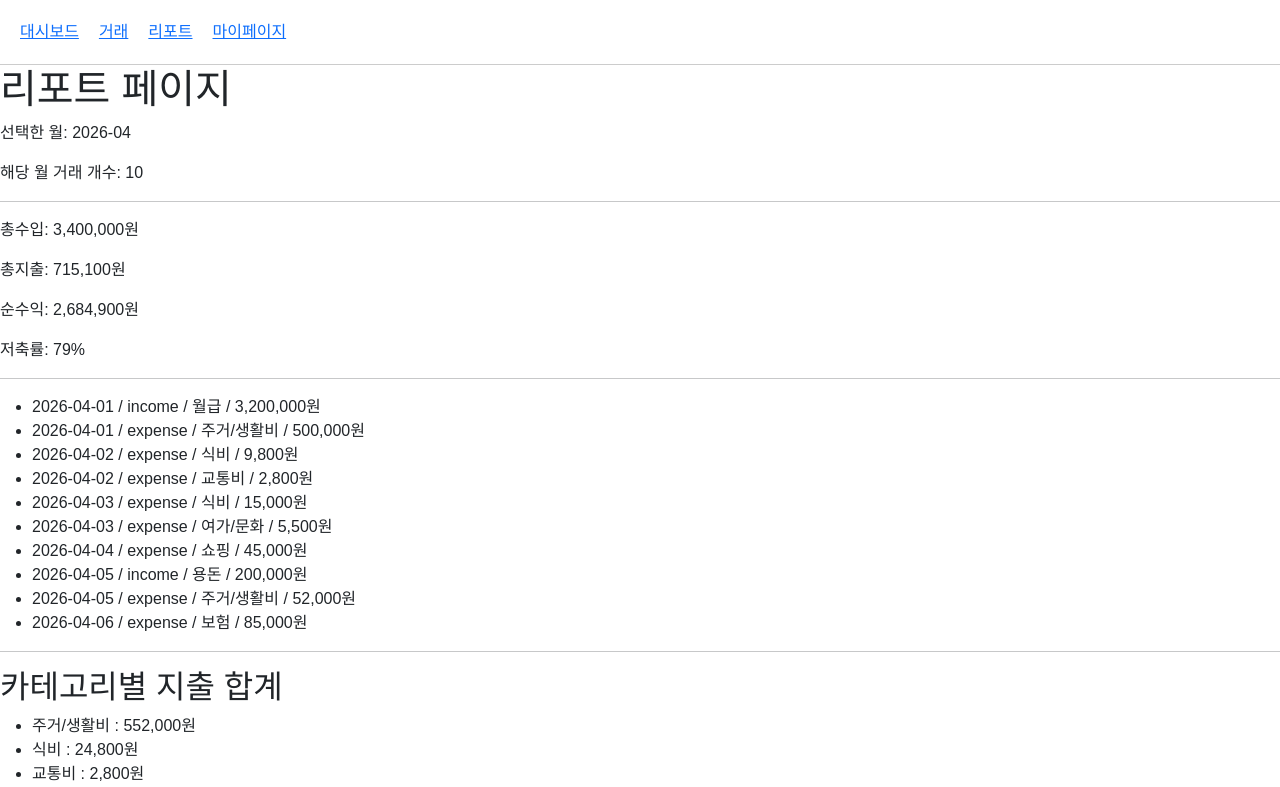
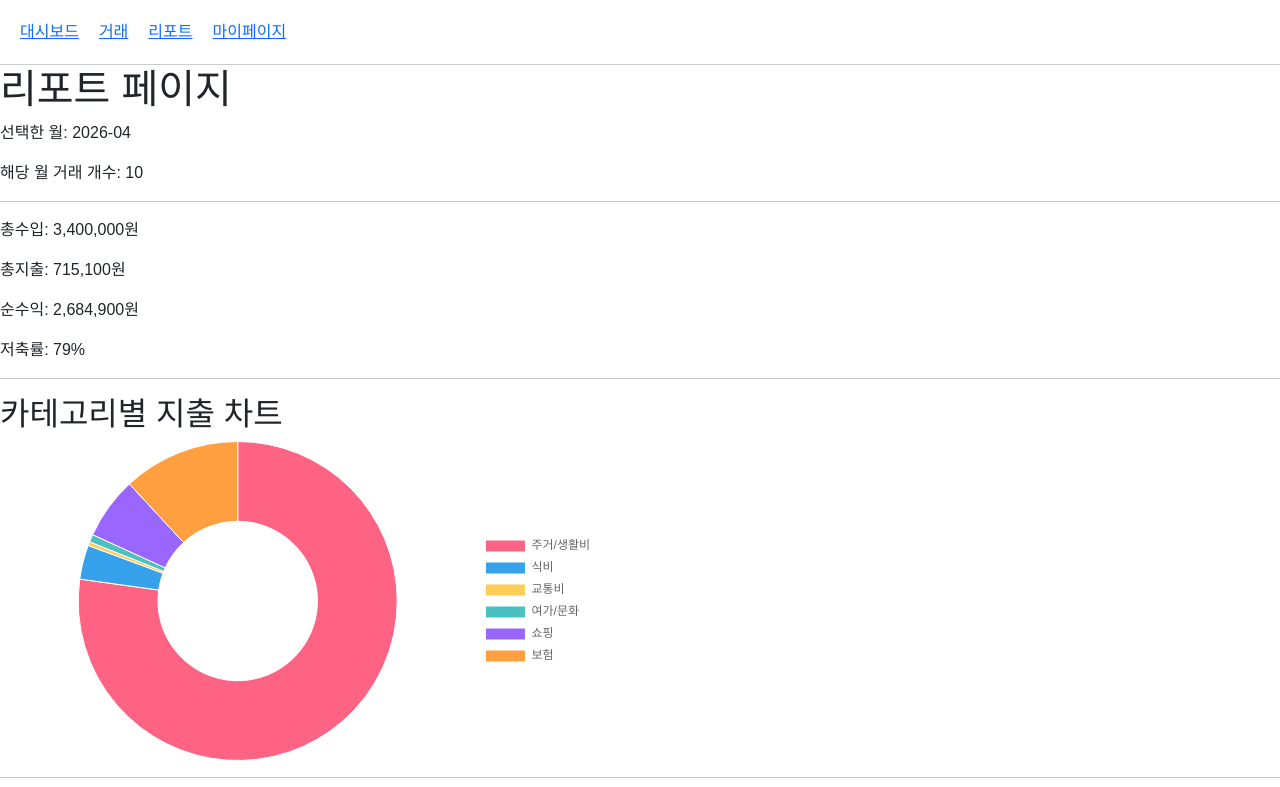
Before and after one commit to kb-skeleton-team2/wallet-guardian, a Vue app: page /report in a window 1280 px wide. Shown: the top 787 px of the page. Built offline with nearby package versions, Linux system fonts and the light colour scheme; data requests are answered from the project's data file.

Commit message:
feat: 카테고리별 지출 도넛 차트 구현

```diff
--- a/package.json
+++ b/package.json
@@ -11,8 +11,10 @@
   "dependencies": {
     "axios": "^1.14.0",
     "bootstrap": "^5.3.8",
+    "chart.js": "^4.5.1",
     "pinia": "^3.0.4",
     "vue": "^3.5.30",
+    "vue-chartjs": "^5.3.3",
     "vue-router": "^5.0.3"
   },
   "devDependencies": {
--- /dev/null
+++ b/src/components/report/ReportCategoryChart.vue
@@ -0,0 +1,60 @@
+<template>
+  <div class="chart-wrapper">
+    <Doughnut :data="chartData" :options="chartOptions" />
+  </div>
+</template>
+
+<script setup>
+import { computed } from 'vue';
+import { Doughnut } from 'vue-chartjs';
+import { Chart as ChartJS, ArcElement, Tooltip, Legend } from 'chart.js';
+
+ChartJS.register(ArcElement, Tooltip, Legend);
+
+const props = defineProps({
+  expenseByCategory: {
+    type: Array,
+    required: true,
+  },
+});
+
+const chartData = computed(() => {
+  return {
+    labels: props.expenseByCategory.map((item) => item.category),
+    datasets: [
+      {
+        data: props.expenseByCategory.map((item) => item.amount),
+        backgroundColor: [
+          '#FF6384',
+          '#36A2EB',
+          '#FFCE56',
+          '#4BC0C0',
+          '#9966FF',
+          '#FF9F40',
+          '#8DD17E',
+          '#C9CBCF',
+        ],
+        borderWidth: 1,
+      },
+    ],
+  };
+});
+
+const chartOptions = {
+  responsive: true,
+  maintainAspectRatio: false,
+  plugins: {
+    legend: {
+      position: 'right',
+    },
+  },
+};
+</script>
+
+<style scoped>
+.chart-wrapper {
+  width: 100%;
+  max-width: 600px;
+  height: 320px;
+}
+</style>
--- a/src/pages/ReportPage.vue
+++ b/src/pages/ReportPage.vue
@@ -11,6 +11,11 @@
     <p>총지출: {{ totalExpense.toLocaleString() }}원</p>
     <p>순수익: {{ netIncome.toLocaleString() }}원</p>
     <p>저축률: {{ savingRate }}%</p>
+
+    <hr />
+
+    <h2>카테고리별 지출 차트</h2>
+    <ReportCategoryChart :expenseByCategory="expenseByCategory" />
 
     <hr />
 
@@ -35,6 +40,7 @@
 <script setup>
 import { ref, computed, onMounted } from 'vue';
 import axios from 'axios';
+import ReportCategoryChart from '@/components/report/ReportCategoryChart.vue';
 
 const transactions = ref([]);
 const selectedMonth = ref('2026-04');
```
Also changed, not shown: 1 other file (tests, documents, lock files or other folders).
